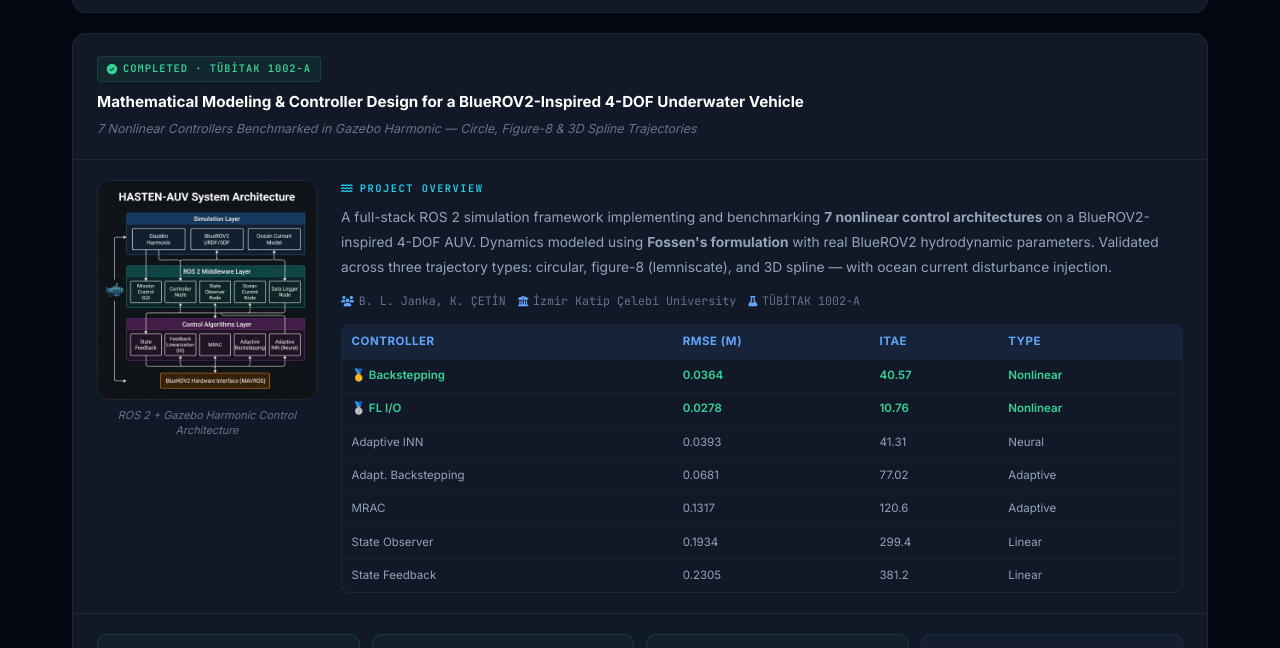
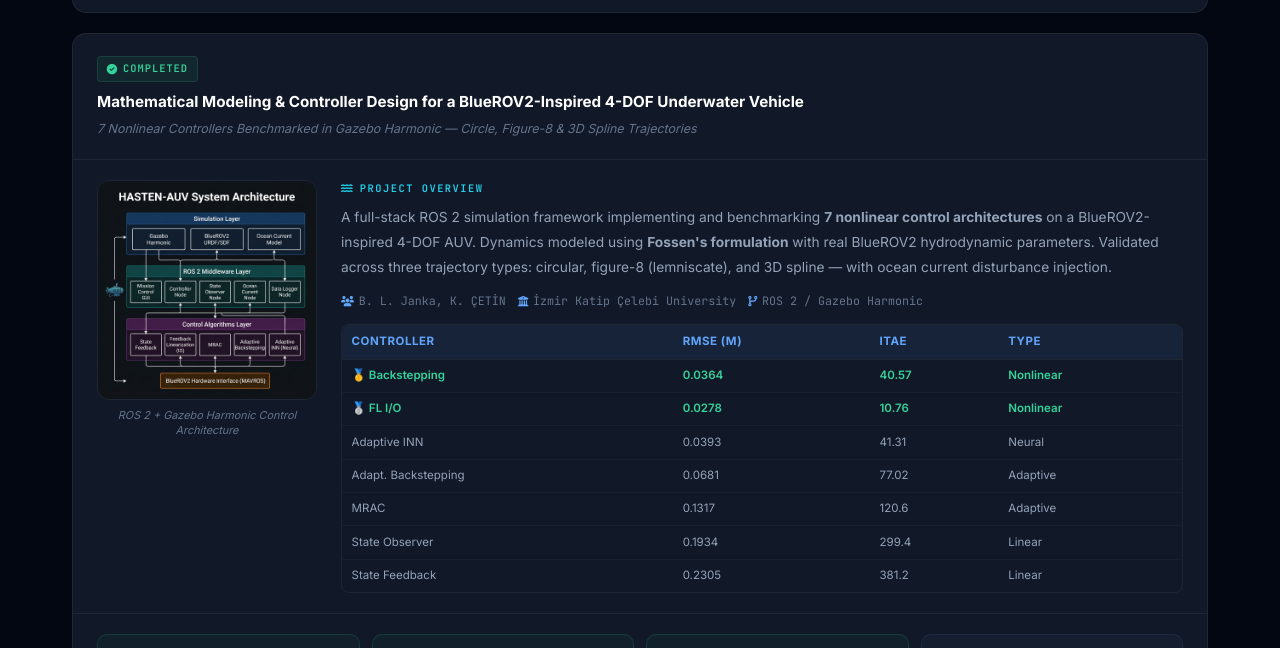
Before and after one commit to As0966/as0966.github.io, a plain HTML site: page index.html in a window 1280 px wide. Shown: the part 4938-5586 px from the top of the page. Drawn offline with Linux system fonts and the light colour scheme.

Commit message:
fix: remove all TÜBİTAK references from BlueROV2 project card

```diff
--- a/index.html
+++ b/index.html
@@ -284,7 +284,7 @@
         <!-- BLUEROV2 PROJECT CARD — Full showcase -->
         <div class="project-card project-card--publication reveal">
             <div class="project-header">
-                <span class="project-type completed"><i class="fas fa-check-circle"></i> Completed · TÜBİTAK 1002-A</span>
+                <span class="project-type completed"><i class="fas fa-check-circle"></i> Completed</span>
                 <h3>Mathematical Modeling &amp; Controller Design for a BlueROV2-Inspired 4-DOF Underwater Vehicle</h3>
                 <p class="pub-subtitle">7 Nonlinear Controllers Benchmarked in Gazebo Harmonic — Circle, Figure-8 &amp; 3D Spline Trajectories</p>
             </div>
@@ -301,7 +301,7 @@
                     <div class="pub-meta-row">
                         <span><i class="fas fa-users"></i> B. L. Janka, K. ÇETİN</span>
                         <span><i class="fas fa-university"></i> İzmir Katip Çelebi University</span>
-                        <span><i class="fas fa-flask"></i> TÜBİTAK 1002-A</span>
+                        <span><i class="fas fa-code-branch"></i> ROS 2 / Gazebo Harmonic</span>
                     </div>
                     <div class="pub-table-wrap">
                         <table class="pub-table">
@@ -387,7 +387,7 @@
             <div class="project-tags" style="margin-top:1rem;">
                 <span>ROS 2 Humble</span><span>Gazebo Harmonic</span><span>Backstepping</span>
                 <span>MRAC</span><span>Neural Networks</span><span>Fossen Dynamics</span>
-                <span>BlueROV2</span><span>Python</span><span>TÜBİTAK</span>
+                <span>BlueROV2</span><span>Python</span><span>Docker</span>
             </div>
 
             <div class="project-footer">
```
